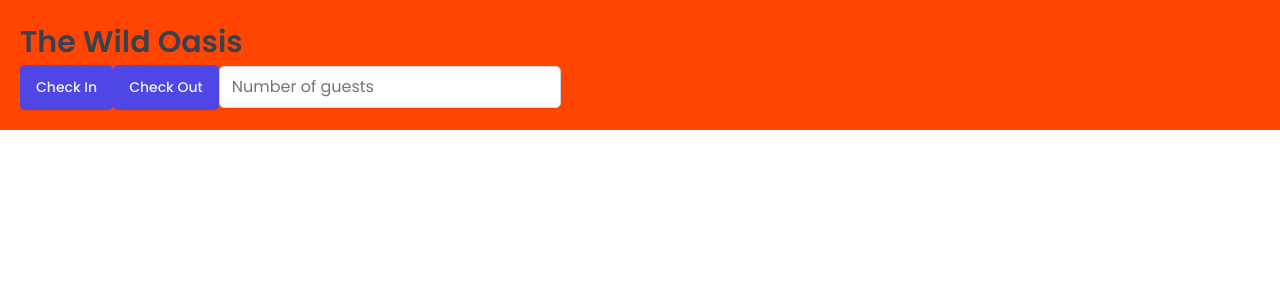
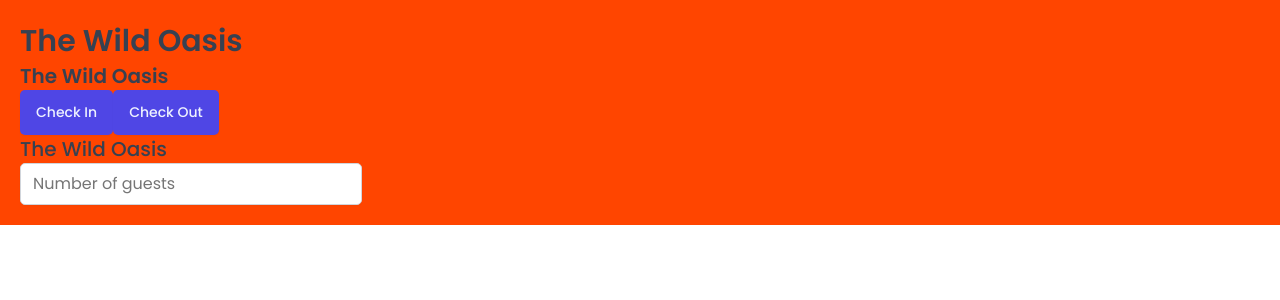
Before and after one commit to mhVxVNMwXkm9s4Ze9VASei/the-wild-oasis, a React (Vite) app: page / in a window 1280 px wide. Shown: the top 300 px of the page. Built offline with nearby package versions, Linux system fonts and the light colour scheme; a web font is replaced by a local one.

Commit message:
Learned about the CSS component
Also moved the Heading component into its own file.

```diff
--- a/src/App.jsx
+++ b/src/App.jsx
@@ -2,11 +2,7 @@
 import GlobalStyles from "./styles/GlobalStyles";
 import Button from "./ui/Button";
 import Input from "./ui/Input";
-
-const H1 = styled.h1`
-	font-size: 30px;
-	font-weight: 600;
-`;
+import Heading from "./ui/Heading";
 
 const StyledApp = styled.div`
 	background-color: orangered;
@@ -18,9 +14,11 @@
 		<>
 			<GlobalStyles />
 			<StyledApp>
-				<H1>The Wild Oasis</H1>
+				<Heading as="h1">The Wild Oasis</Heading>
+				<Heading as="h2">The Wild Oasis</Heading>
 				<Button>Check In</Button>
 				<Button>Check Out</Button>
+				<Heading as="h3">The Wild Oasis</Heading>
 				<Input
 					type="number"
 					placeholder="Number of guests"
--- /dev/null
+++ b/src/ui/Heading.jsx
@@ -0,0 +1,28 @@
+import styled, { css } from "styled-components";
+
+const Heading = styled.h1`
+	${(props) =>
+		props.as === "h1" &&
+		css`
+			font-size: 3rem;
+			font-weight: 600;
+		`}
+
+	${(props) =>
+		props.as === "h2" &&
+		css`
+			font-size: 2rem;
+			font-weight: 600;
+		`}
+
+	${(props) =>
+		props.as === "h3" &&
+		css`
+			font-size: 2rem;
+			font-weight: 500;
+		`}
+
+	line-height: 1.4;
+`;
+
+export default Heading;
```
